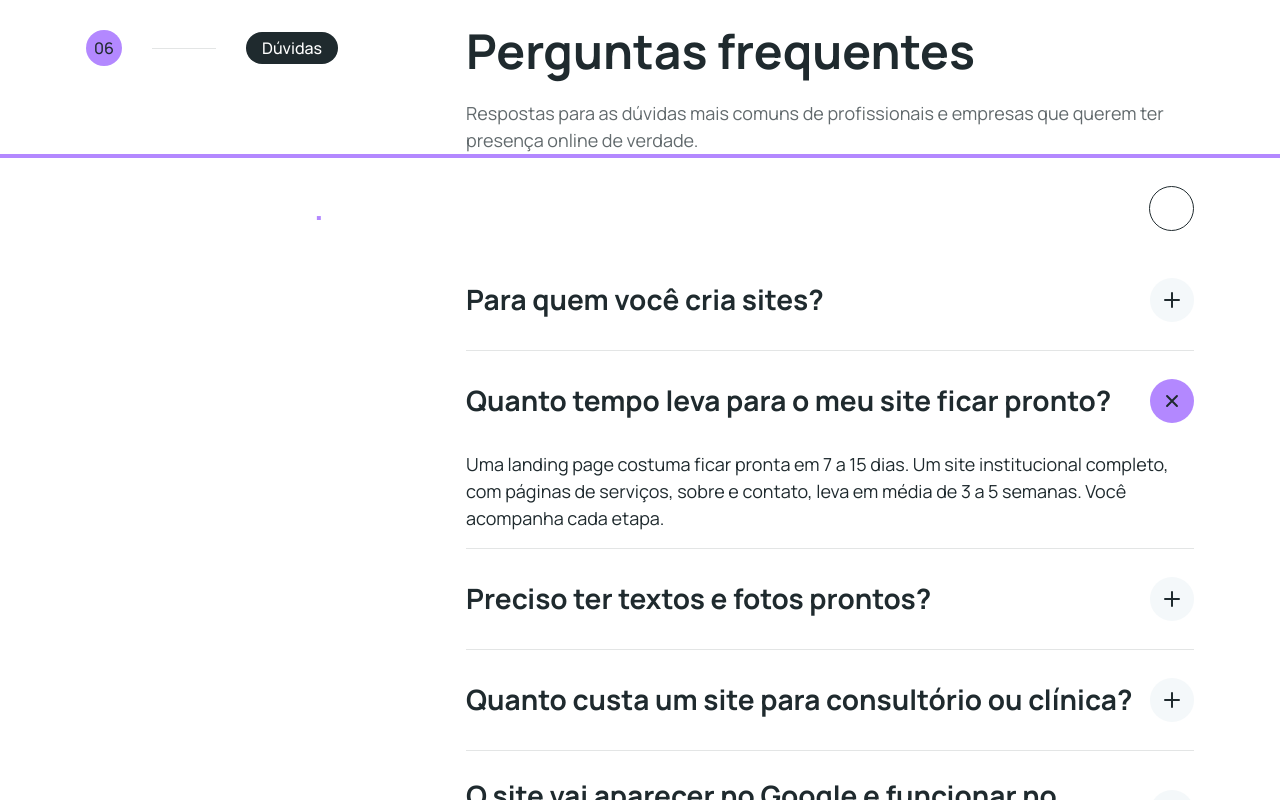
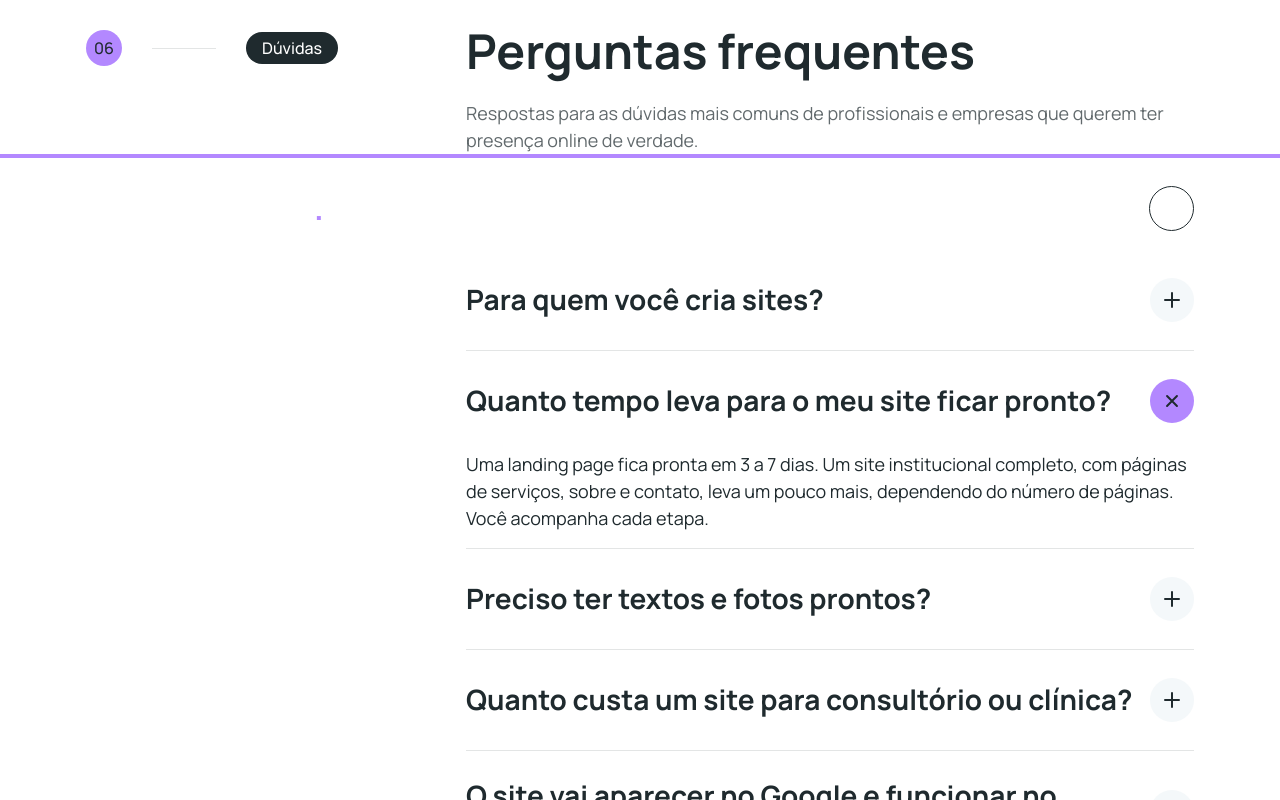
Before and after one commit to leticiatavares0988-create/mariafernanda, a Next.js app: page / in a window 1280 px wide. Both pictures are taken after a click on the button "Quanto tempo leva para o meu site ficar pronto?". Shown: the part 7411-8211 px from the top of the page. Built offline with nearby package versions, Linux system fonts and the light colour scheme; some icons are missing.

Commit message:
FAQ: prazo de 3 a 7 dias
Co-Authored-By: Claude Fable 5.1 <noreply@anthropic.com>

```diff
--- a/components/Faq.tsx
+++ b/components/Faq.tsx
@@ -53,8 +53,9 @@ export default function Faq() {
                   </h2>
                   <div id="flush-collapseTwo" className="accordion-collapse collapse"
                     data-bs-parent="#accordionFlushExample">
-                    <div className="accordion-body pt-0 fs-5 text-dark">Uma landing page costuma ficar pronta em 7 a 15 dias. Um site institucional completo, com páginas
-                      de serviços, sobre e contato, leva em média de 3 a 5 semanas. Você acompanha cada etapa.</div>
+                    <div className="accordion-body pt-0 fs-5 text-dark">Uma landing page fica pronta em 3 a 7 dias. Um site institucional completo, com páginas de
+                      serviços, sobre e contato, leva um pouco mais, dependendo do número de páginas. Você acompanha
+                      cada etapa.</div>
                   </div>
                 </div>
                 <div className="accordion-item">
```
